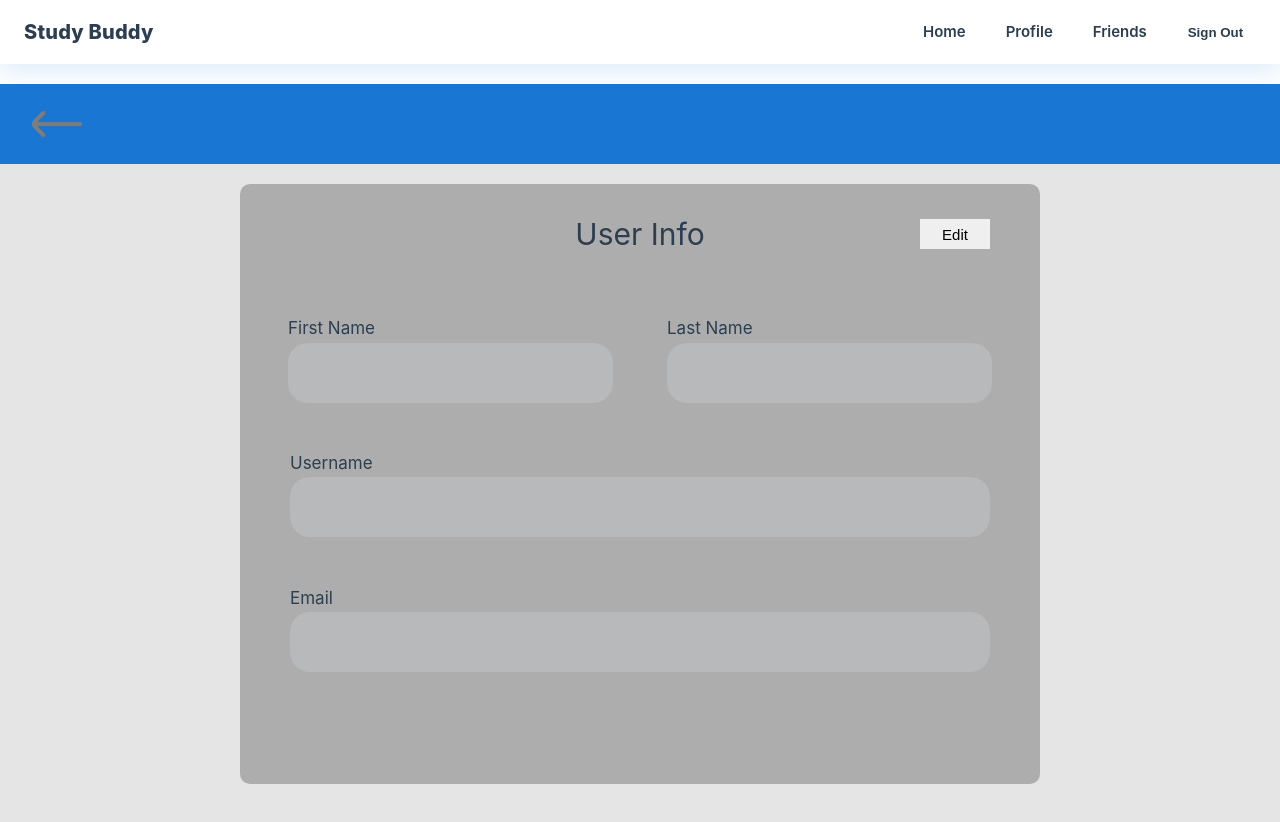
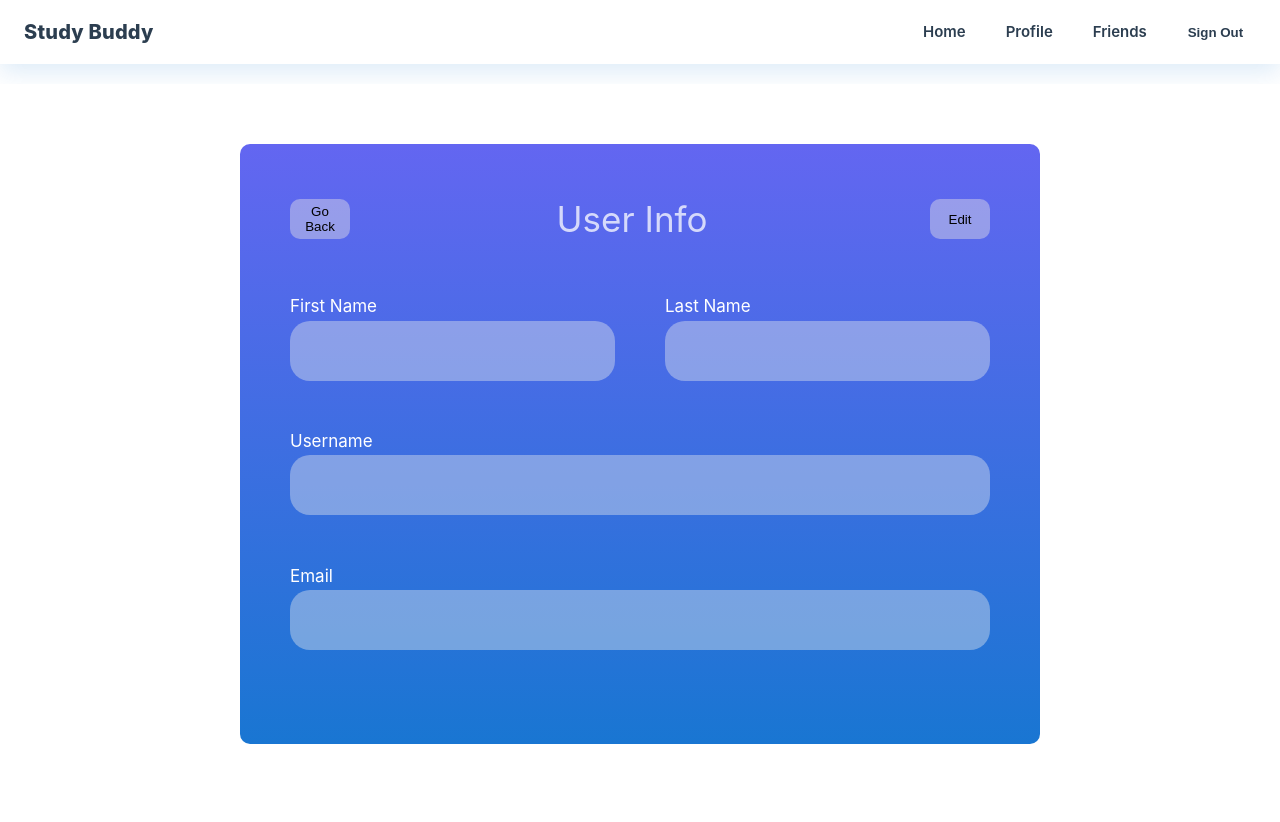
Before and after one commit to coreyjkbartels/Study-Buddy, a Vue app: page /profile in a window 1280 px wide. Shown: the top 822 px of the page. Built offline with nearby package versions, Linux system fonts and the light colour scheme; no server answers.

Commit message:
profile css and updated token error

```diff
--- a/src/components/Modal.vue
+++ b/src/components/Modal.vue
@@ -42,7 +42,7 @@ function close() {
     bottom: 0;
     left: 0;
     right: 0;
-    background-color: rgba(0, 0, 0, 0.709);
+    background-color: rgba(0, 0, 0, 0.575);
 
     backdrop-filter: blur(10px);
     display: flex;
@@ -53,7 +53,7 @@ function close() {
 .modal {
     display: flex;
     flex-direction: column;
-    background: rgba(0, 0, 0, 0.463);
+    background: rgba(255, 255, 255, 0.449);
     min-width: 500px;
 
 
--- a/src/views/ProfileView.vue
+++ b/src/views/ProfileView.vue
@@ -30,7 +30,8 @@ const newPassword = ref()
 
 async function grabData() {
   let url = 'https://studdy-buddy-api-h7kw3.ondigitalocean.app/user'
-  const userToken = localStorage.getItem('bearerToken');
+  const userToken = localStorage.getItem('token');
+  console.log(userToken);
 
 
 
@@ -78,7 +79,7 @@ async function editUser() {
         method: 'PATCH',
         headers: {
             'Content-Type': 'application/json',
-            'Authorization' : `Bearer ${localStorage.getItem('bearerToken')}`,
+            'Authorization' : `Bearer ${localStorage.getItem('token')}`,
         },
         body: JSON.stringify(data),
     }
@@ -125,11 +126,9 @@ function save(e) {
 <template>
   <Header />
   <div class="main-container">
-    <div class="header-container">
-      <div @click="router.back()" class="back-button"><img src="/public/back-button.png" alt="" class="back-img"></div>
-    </div>
     <div class="form-container">
       <div class="form-header-container">
+        <button class="back-button" @click="router.back()">Go Back</button>
         <span class="form-header">User Info</span>
         <div class="edit-button-container">
           <button class="edit-button" @click="modal.open"> Edit </button>
@@ -233,6 +232,7 @@ function save(e) {
 
 .input-header {
   font-size: 17px;
+  color: white;
 }
 
 
@@ -251,7 +251,7 @@ function save(e) {
   display: flex;
   justify-content: space-between;
   align-items: center;
-  padding-inline: 3rem;
+
 
 
 
@@ -265,11 +265,11 @@ function save(e) {
   width: 325px;
   height: 60px;
   border-radius: 20px;
-  background: rgba(230, 234, 236, 0.192);
+  background: rgba(230, 234, 236, 0.412);
   display: flex;
   align-items: center;
   justify-content: left;
-  padding-left: 2rem;
+  padding-left: 1rem;
   font-size: 20px;
 
 }
@@ -280,7 +280,7 @@ function save(e) {
   width: 700px;
 }
 .user-info-container {
-  width: 800px;
+  width: 700px;
   height: 450px;
 
 
@@ -307,57 +307,68 @@ function save(e) {
 
 }
 
-.back-button {
-  width: 50px;
-  height: 50px;
 
-  margin-left: 2rem;
-  cursor: pointer;
-}
-
-.back-button:hover {
+button:hover {
   transform: scale(1.1);
 }
 
 .form-header-container {
   height: 100px;
+  width: 700px;
   position: relative;
 
   display: flex;
   align-items: center;
-  justify-content: center;
+  justify-content: space-between;
+
+
 
 
 }
 
-.edit-button-container {
-  position: absolute;
 
-  right: 50px;
+
+.back-button {
+  width: 60px;
+  height: 40px;
+  border: none;
+  background: rgba(233, 229, 229, 0.419);
+  margin: 0;
+  border-radius: 10px;
+  cursor: pointer;
 }
 
+
 .edit-button {
-  width: 70px;
-  height: 30px;
+  width: 60px;
+  height: 40px;
   border: none;
-  font-size: 15px;
+
+  background: rgba(233, 229, 229, 0.419);
+  border-radius: 10px;
   cursor: pointer;
+
 
 }
 
 
 
 .form-header {
-  font-size: 30px;
+  font-size: 35px;
+  color: rgba(255, 255, 255, 0.75);
+  padding-right: 1rem;
 }
 
 .form-container {
   width: 800px;
   height: 600px;
-  background: rgb(173, 173, 173);
+background: linear-gradient(180deg, #6366f1 0%, #1976d2 100%);
+
   border-radius: 10px;
   display: flex;
   flex-direction: column;
+  align-items: center;
+  padding: 2rem;
 
 
 }
@@ -366,8 +377,8 @@ function save(e) {
   display: flex;
   justify-content: center;
   align-items: center;
-  height: 100vh;
-  background: rgb(229, 229, 229);
+  height: calc(100vh - 80px);
+  background: white;
   position: relative;
 
 
@@ -400,7 +411,7 @@ function save(e) {
     outline: none;
     border: 2px solid grey;
 
-    background: rgba(70, 48, 48, 0.274);
+    background: rgba(233, 233, 233, 0.506);
     box-sizing: border-box;
     padding-left: 1rem;
     font-size: 15px;
```
